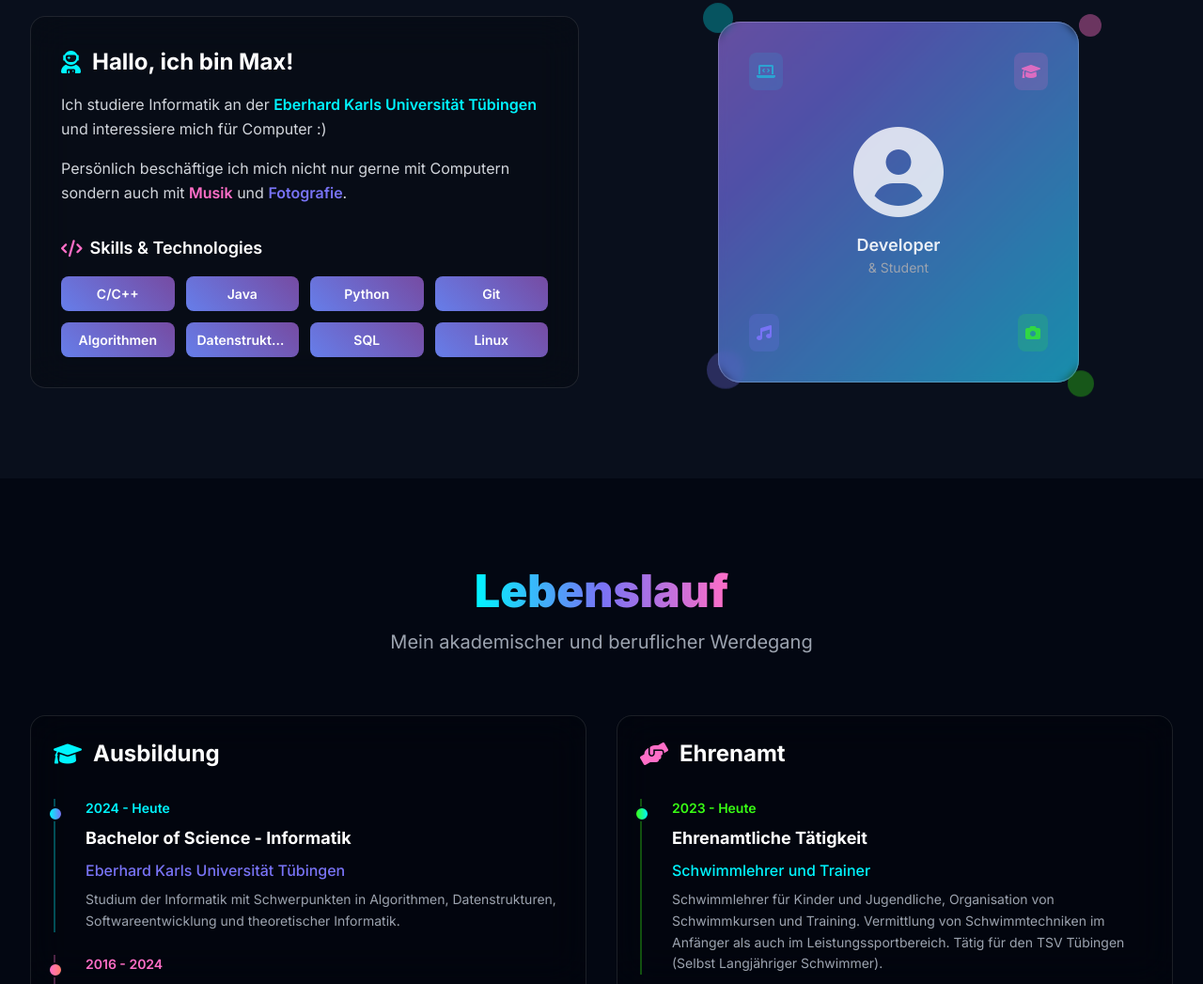
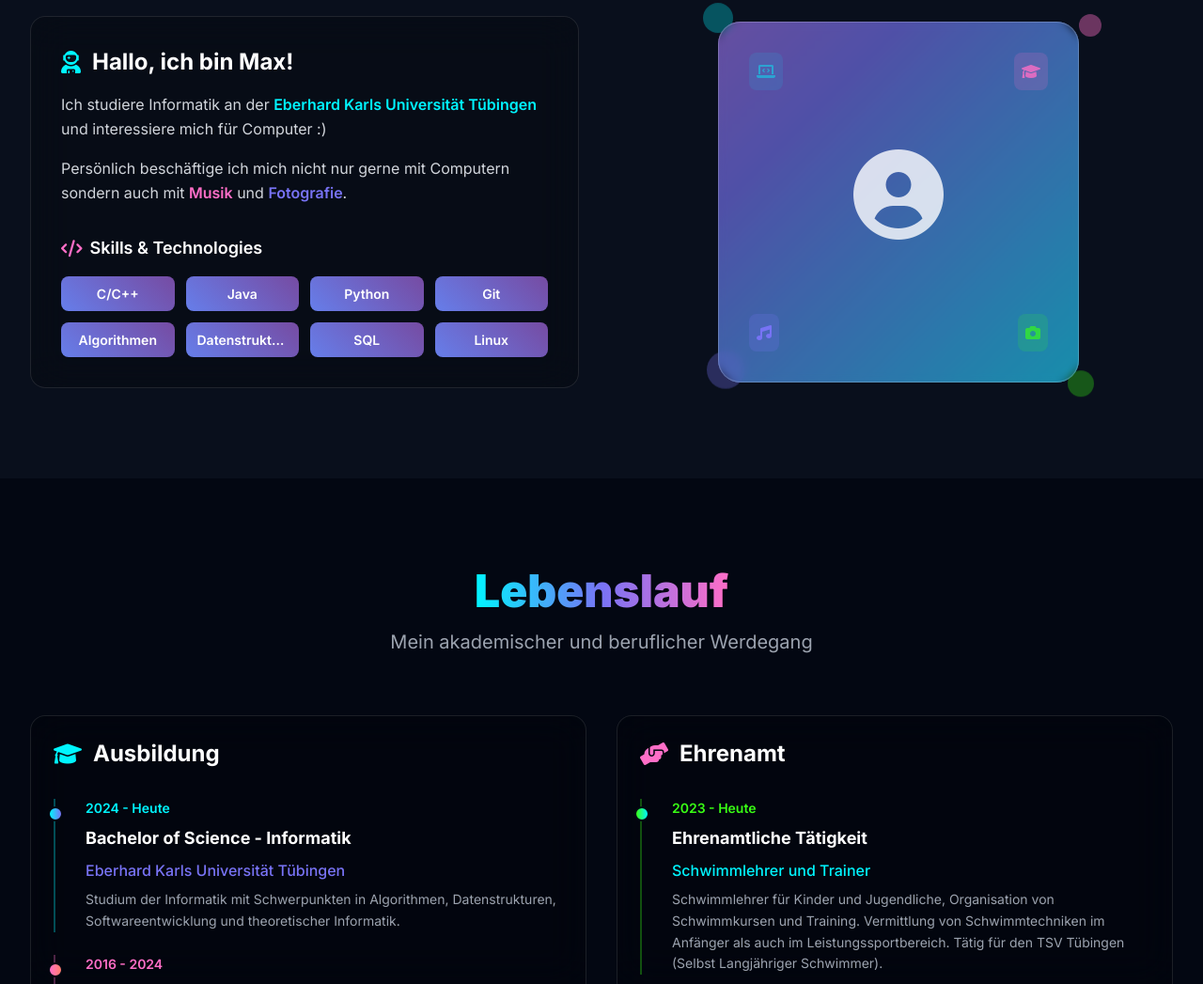
Before and after one commit to Elsyvien/elsyvien.github.io, a plain HTML site: page index.html in a window 1280 px wide. Shown: the part 1063-2110 px from the top of the page at 94% size. Drawn offline with nearby package versions, Linux system fonts and the light colour scheme.

Commit message:
Update index.html

```diff
--- a/index.html
+++ b/index.html
@@ -610,8 +610,6 @@
                         <div class="relative h-full bg-gray-900/20 backdrop-blur-sm rounded-3xl border border-white/20 flex items-center justify-center group hover:scale-105 transition-all duration-500 hover-glow">
                             <div class="text-center">
                                 <i class="fas fa-user-circle text-8xl text-white/80 mb-4 group-hover:text-neon-cyan transition-colors duration-300"></i>
-                                <div class="text-lg font-semibold text-white/90">Developer</div>
-                                <div class="text-sm text-gray-400">& Student</div>
                             </div>
 
                             <!-- Orbiting Icons -->
```
